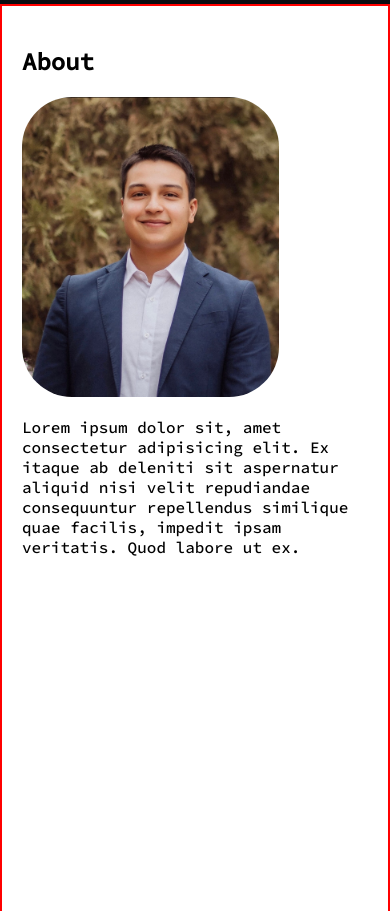
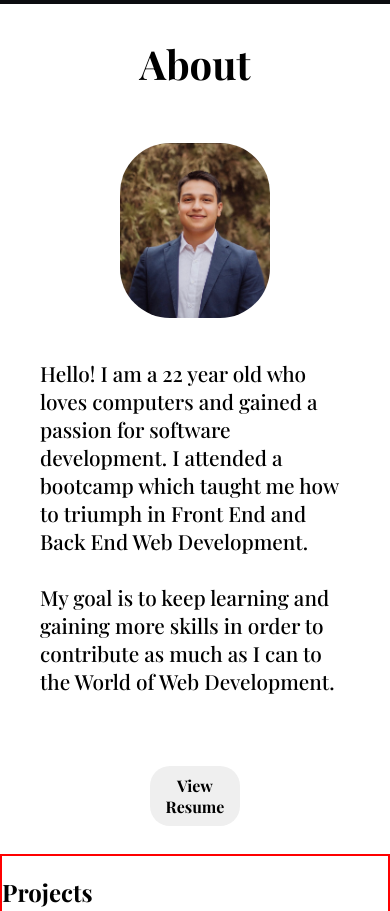
Before and after one commit to isaicastro1/Personal-Portfolio, a plain HTML site: page index.html in a window 390 px wide. Shown: the part 840-1751 px from the top of the page. Drawn offline with nearby package versions, Linux system fonts and the light colour scheme.

Commit message:
Finished About page. Implemented responsiveness for mobile/desktop. And added button for resume link

```diff
--- a/index.html
+++ b/index.html
@@ -39,16 +39,37 @@
       </nav>
     <!-- End Nav Bar -->
 
+    <!-- First Page -->
     <section class="first-page" id="first-page">
       <h1 class="my-name name" id="my-name">Hello, my name is <span>Isaí</span>.</h1>
       <h1 class="subtitle" id="subtitle">I am a Front-End Developer</h1>
     </section>
 
-    <section class="body">
+    <!-- <section class="body"> -->
 
-      <article class="articles" >
-        <h2 class="headers about">About</h2>
-        <img class="profile-img" src="assets/prof-pic.jpeg" alt="">
+      <section class="articles about">
+        <h2 class="headers about-title">About</h2>
+        <div class="section-container">
+          <img class="profile-img" src="assets/prof-pic.jpeg" alt="">
+          <p class="prof-text">Hello! I am a 22 year old who loves computers and gained
+            a passion for software development. I attended a bootcamp
+            which taught me how to triumph in Front End and Back End
+            Web Development.<br>
+            <br>My goal is to keep learning and gaining more skills in
+            order to contribute as much as I can to the World of Web Development.</p>
+        </div>
+        <div class="resume">
+          <a
+            target=”_blank”
+            rel="noopener noreferrer"
+            href="https://drive.google.com/file/d/1ElN78wVI4D9nd2ntF4S_sd6tHdT_o0l5/view?ths=true">
+            <button class="resume-btn">View Resume</button>
+          </a>
+        </div>
+      </section>
+
+      <article class="articles">
+        <h2 class="headers projects">Projects</h2>
         <p>Lorem ipsum dolor sit, amet consectetur adipisicing elit. Ex itaque ab deleniti sit aspernatur aliquid nisi velit repudiandae consequuntur repellendus similique quae facilis, impedit ipsam veritatis. Quod labore ut ex.</p>
       </article>
 
@@ -105,11 +126,6 @@
       </article>
 
       <article class="articles">
-        <h2 class="headers projects">Projects</h2>
-        <p>Lorem ipsum dolor sit, amet consectetur adipisicing elit. Ex itaque ab deleniti sit aspernatur aliquid nisi velit repudiandae consequuntur repellendus similique quae facilis, impedit ipsam veritatis. Quod labore ut ex.</p>
-      </article>
-
-      <article class="articles">
         <h2 class="headers contact">Contact</h2>
         <p>Lorem ipsum dolor sit, amet consectetur adipisicing elit. Ex itaque ab deleniti sit aspernatur aliquid nisi velit repudiandae consequuntur repellendus similique quae facilis, impedit ipsam veritatis. Quod labore ut ex.</p>
         <div class="social">
@@ -122,6 +138,6 @@
         </div>
       </article>
 
-    </section>
+    <!-- </section> -->
 </body>
 </html>
--- a/style.css
+++ b/style.css
@@ -1,3 +1,5 @@
+@import url("https://fonts.googleapis.com/css2?family=Playfair+Display:wght@500;600;700&display=swap");
+
 :root {
   --primary-color: #0b0c10;
   --secondary-color: #66fcf1;
@@ -270,7 +272,7 @@ li:hover {
 
 /* End Nav Bar */
 
-/* Body */
+/* First Page */
 
 .first-page {
   display: grid;
@@ -296,15 +298,7 @@ li:hover {
 }
 
 .name::before,
-.name::after {
-  content: "";
-  position: absolute;
-  top: 0;
-  right: 0;
-  bottom: 0;
-  left: 0;
-}
-
+.name::after,
 .sub::before,
 .sub::after {
   content: "";
@@ -347,18 +341,121 @@ li:hover {
 .subtitle {
   visibility: hidden;
 }
+/* First Page End */
 
+/* About */
 section {
   max-width: 100vw;
   height: min-content;
 }
 
+.articles .about {
+  border: 2px solid red;
+}
+
 article {
   height: 1000px;
+  border: 2px solid red;
+  font-family: "Playfair Display", serif;
+}
+
+section {
+  max-height: 1000px;
+  font-family: "Playfair Display", serif;
+}
+
+.about {
+  display: flex;
+  justify-content: flex-start;
+  flex-direction: column;
+  align-items: center;
+  max-height: max-content;
+  width: 100vw;
+  min-height: 850px;
+}
+
+.articles .about-title {
+  display: flex;
+  justify-content: center;
+  font-size: 2.5rem;
+  font-weight: 700;
+}
+
+.section-container {
+  display: flex;
+  justify-content: center;
+  align-items: center;
   padding: 20px;
-  border: 2px solid red;
-  font-family: "Source Code Pro", monospace;
+  max-width: 1500px;
 }
+
+.profile-img {
+  max-width: 250px;
+  max-height: 250px;
+  border-radius: 50px;
+  padding: 30px;
+}
+
+.prof-text {
+  font-size: 1.3rem;
+  word-wrap: break-word;
+  padding: 20px;
+}
+
+.resume {
+  display: flex;
+  justify-content: center;
+  width: 100vw;
+  height: max-content;
+  margin-top: 10px;
+}
+
+.resume-btn {
+  height: 60px;
+  width: 23vw;
+  max-width: 160px;
+  min-width: 80px;
+  border-radius: 20px;
+  border: none;
+  font-family: "Playfair Display", serif;
+  font-size: 1.2rem;
+  font-weight: 700;
+  transition: 0.1s ease-in-out;
+}
+
+.resume-btn:hover {
+  cursor: pointer;
+  opacity: 0.7;
+  transform: scale(1.1);
+}
+
+@media (max-width: 400px) {
+  .section-container {
+    display: flex;
+    flex-direction: column;
+  }
+
+  .profile-img {
+    padding: 0;
+    height: auto;
+    width: 150px;
+  }
+
+  .resume-btn {
+    font-size: 1rem;
+  }
+}
+
+@media (min-width: 750px) {
+  .resume-btn {
+    margin-top: 40px;
+  }
+}
+/* About End */
+
+/* Projects */
+
+/* Projects End */
 
 /* SKILLS */
 .all-skills {
@@ -378,13 +475,9 @@ article {
 .skills:hover {
   transform: scale(1.1);
 }
+/* Skills End */
 
-/* ABOUT */
-.profile-img {
-  max-width: 300px;
-  max-height: 300px;
-  border-radius: 50px;
-}
+/* Contact */
 
 .social {
   display: flex;
@@ -395,6 +488,7 @@ article {
   transition: 0.1s ease-in-out;
   transform: scale(1.1);
 }
+/* Contact End */
 
 @media (min-width: 1000px) {
   .my-name,
@@ -414,9 +508,3 @@ article {
     visibility: hidden;
   }
 }
-
-@keyframes fade {
-  to {
-    background: transparent;
-  }
-}
```
